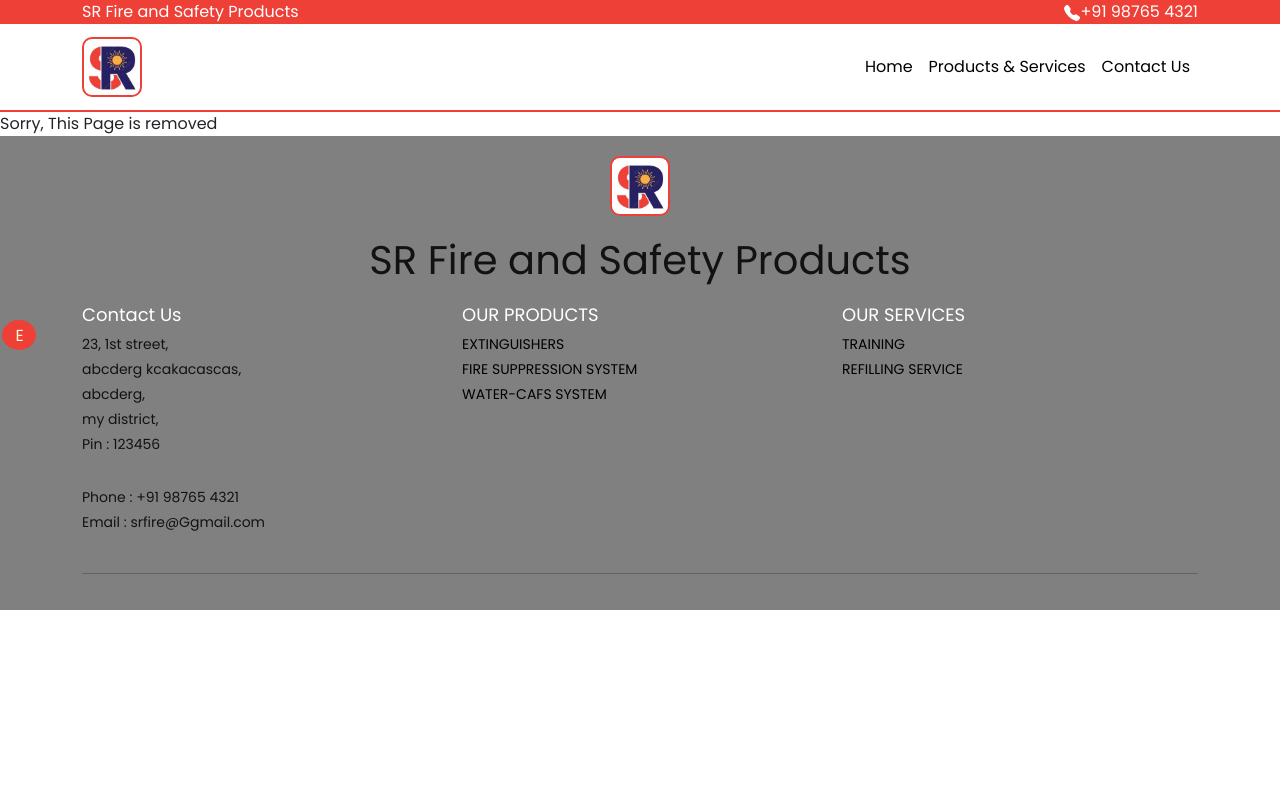
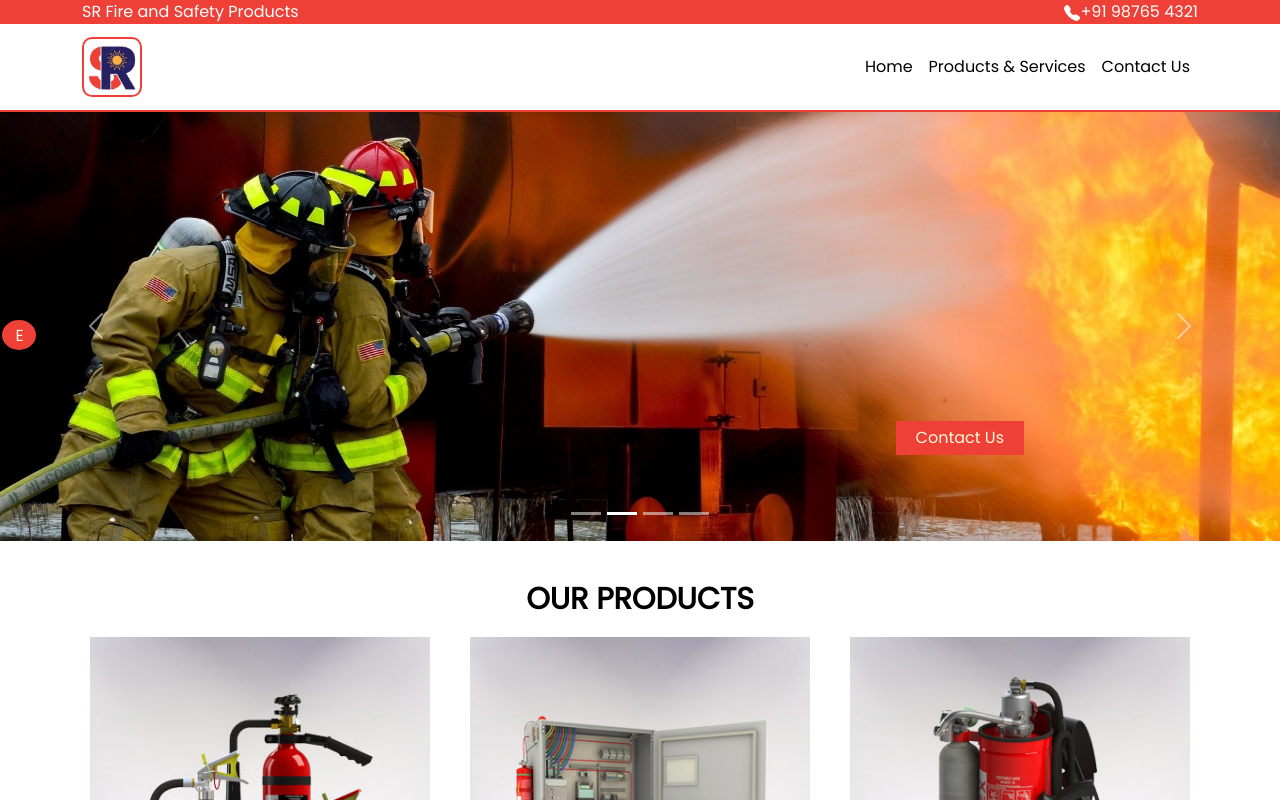
Before and after one commit to raja8807/sr-fire-safety, a Next.js app: page / in a window 1280 px wide. Shown: the top 800 px of the page. Built offline with nearby package versions, Linux system fonts and the light colour scheme.

Commit message:
Update index.js

```diff
--- a/src/pages/index.js
+++ b/src/pages/index.js
@@ -1,8 +1,8 @@
 import HomePage from "@/components/pages/home/home";
 
 const Home = () => {
-  //return <HomePage/>
-return <p> Sorry, This Page is removed </p>
+  return <HomePage/>
+//return <p> Sorry, This Page is removed </p>
 };
 
 export default Home;
```
